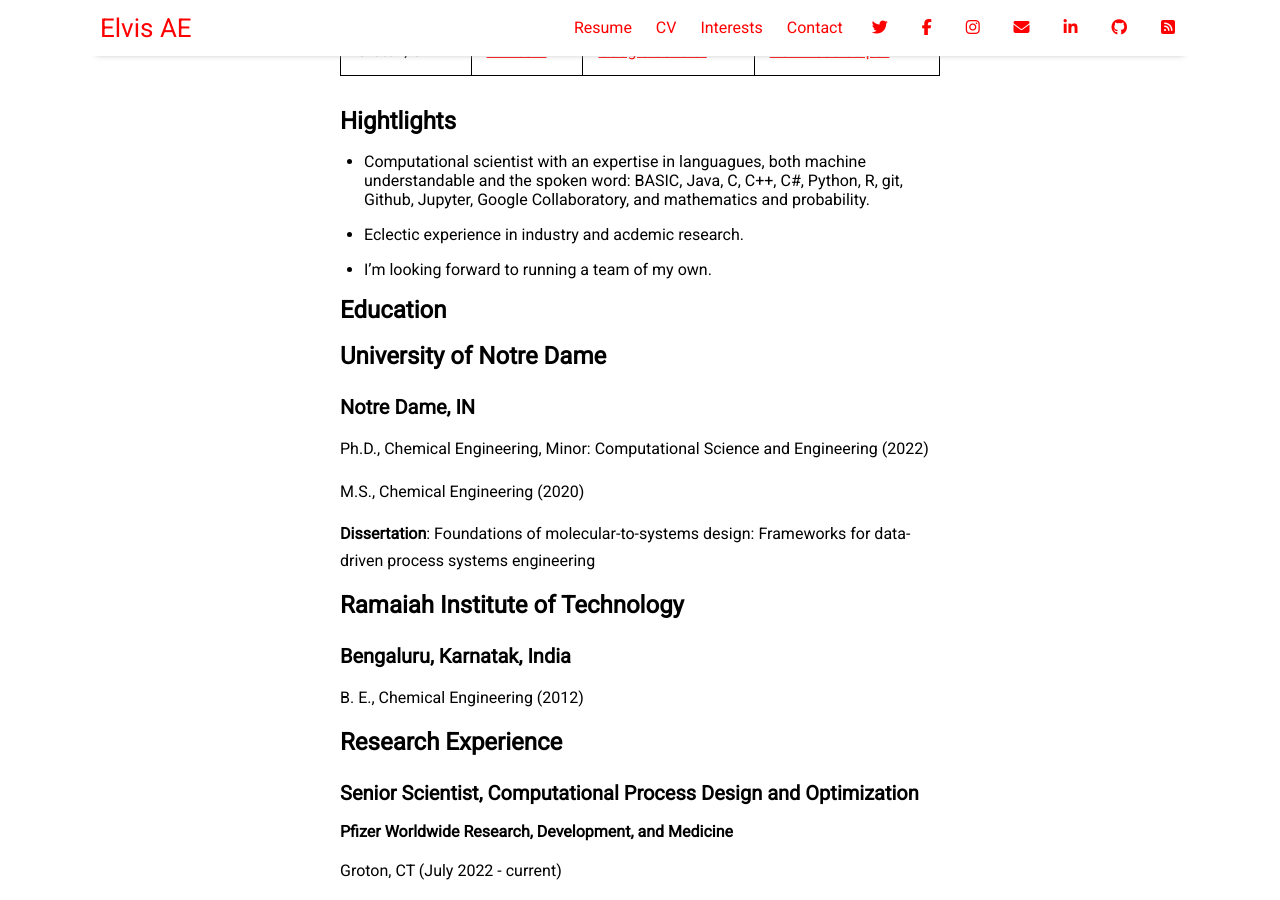
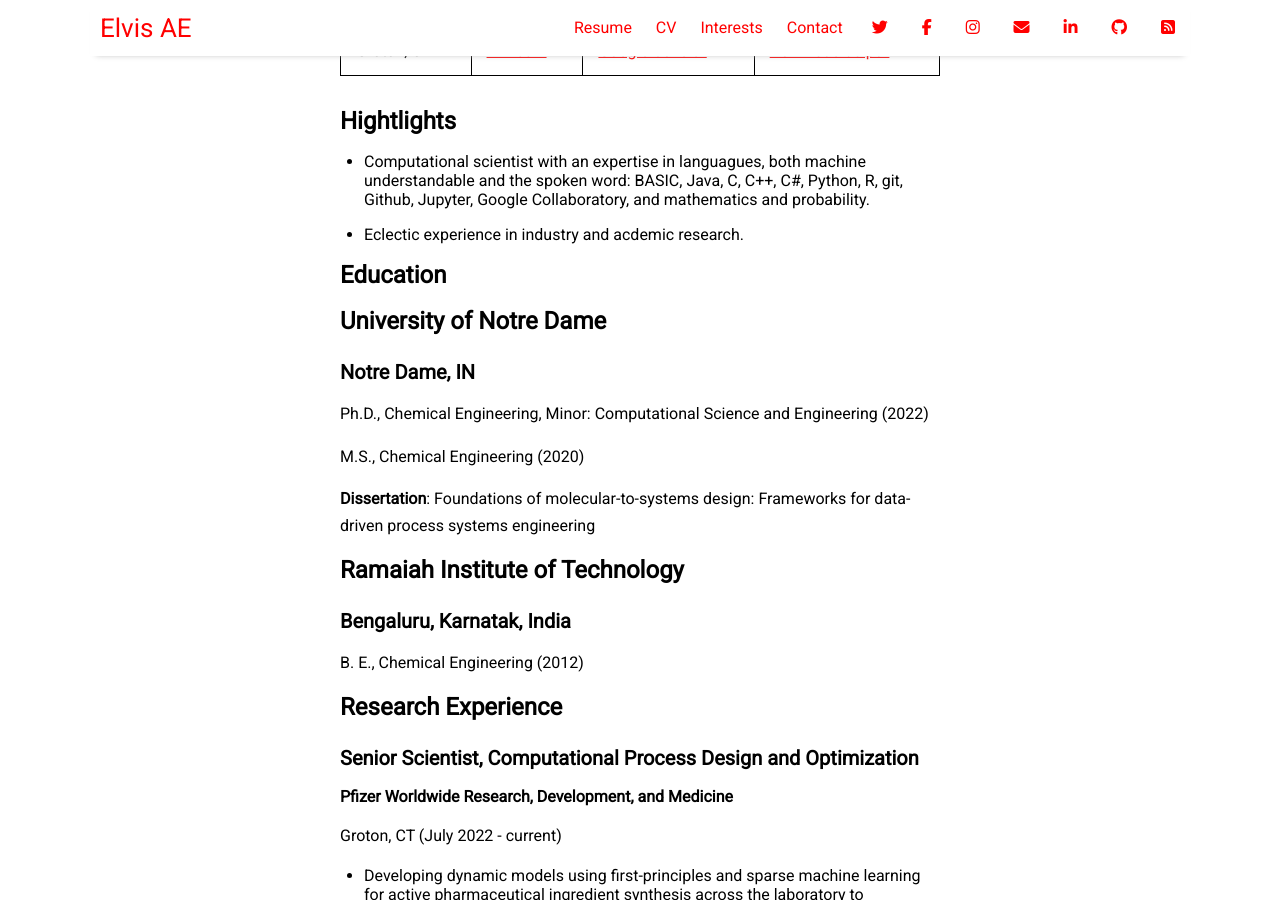
Before and after one commit to otherelvis/otherelvis.github.io, a Jekyll site: the page built from pages/resume.md, in a window 1280 px wide and 900 px high, scrolled down 499 px. Built offline with Jekyll 4.4.1, drawn with Linux system fonts in a browser that asks for light colours; nearby versions of some CDN libraries.

Commit message:
Update resume.md

```diff
--- a/pages/resume.md
+++ b/pages/resume.md
@@ -13,7 +13,6 @@ Groton, CT | [LinkedIn](www.linkedin.com/in/elviseugene/) | [Google Scholar](htt
 ## Hightlights
 * Computational scientist with an expertise in languagues, both machine understandable and the spoken word: BASIC, Java, C, C++, C#, Python, R, git, Github, Jupyter, Google Collaboratory, and mathematics and probability.
 * Eclectic experience in industry and acdemic research.
-* I’m looking forward to running a team of my own.
 
 ## Education
 
```
